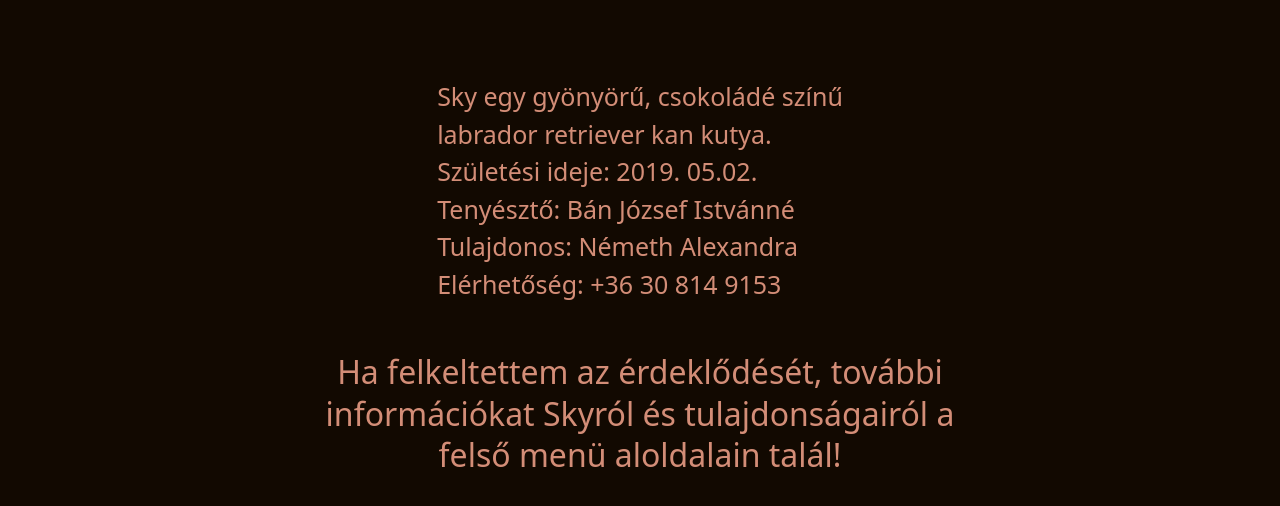
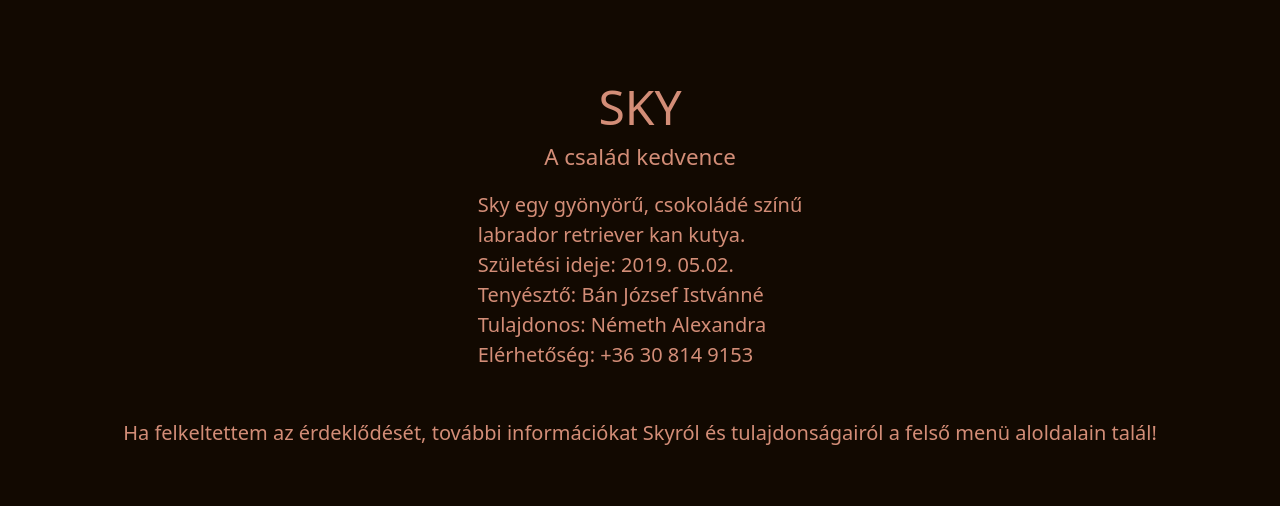
Before and after one commit to nemethbeni/Projekt1-Sky, a plain HTML site: page index.html in a window 1280 px wide. Shown: the part 658-1164 px from the top of the page. Before the commit the page ends 1134 px from the top, so only its background shows below. Drawn offline with nearby package versions, Linux system fonts and the light colour scheme.

Commit message:
orai 09. 29.

```diff
--- a/index.html
+++ b/index.html
@@ -4,7 +4,6 @@
     <meta charset="UTF-8">
     <meta name="viewport" content="width=device-width, initial-scale=1.0">
     <link href="https://cdn.jsdelivr.net/npm/bootstrap@5.3.8/dist/css/bootstrap.min.css" rel="stylesheet" integrity="sha384-sRIl4kxILFvY47J16cr9ZwB07vP4J8+LH7qKQnuqkuIAvNWLzeN8tE5YBujZqJLB" crossorigin="anonymous">
-
     <link rel="stylesheet" href="./style.css">
     <link rel="stylesheet" href="./nav.css">
     <title>Sky</title>
@@ -41,7 +40,10 @@
   </nav>
     <header>
     </header>
-    <div id="leiras">
+    <div class="container">
+      <h1>SKY</h1>
+    <h6>A család kedvence</h6>
+    <div class="leiras">
         <p>
             Sky egy gyönyörű, csokoládé színű <br>labrador retriever kan kutya.<br>
             Születési ideje: 2019. 05.02.<br>
@@ -50,9 +52,9 @@
             Elérhetőség: +36 30 814 9153
         </p>
     </div>
-    <h2>
-      Ha felkeltettem az érdeklődését, további információkat Skyról és tulajdonságairól a felső menü aloldalain talál!
-    </h2>
+    <div class="leiras felhivas">Ha felkeltettem az érdeklődését, további információkat Skyról és tulajdonságairól a felső menü aloldalain talál!</div>
+    </div>
+
 
 
     <script src="https://cdn.jsdelivr.net/npm/bootstrap@5.3.0/dist/js/bootstrap.bundle.min.js"></script>
--- a/style.css
+++ b/style.css
@@ -36,39 +36,32 @@ header {
     margin-bottom: 80px;
 }
 
-#cím {
-    background-color: azure;
-    opacity: 0.8;
-    width: 500px;
-    height: 90px;
-    border-radius: 10px;
+h1, h6 {
+    text-align: center;
+
+    /* font-family: 'Courier New', Courier, monospace;
+    font-weight: bold; */
+}
+
+h1 {
+    font-size: 3rem;
+}
+
+h6 {
+    font-size: 1.4rem;
+    margin-bottom: 1.2rem;
+}
+
+.leiras {
     display: flex;
     justify-content: center;
     align-items: center;
-}
-h1 {
-    font-size: 40px;
-    font-family: 'Courier New', Courier, monospace;
-    font-weight: bold;
+    font-size: 1.25rem;
 }
 
-
-#leiras {
-    display: flex;
-    justify-content: center;
-    align-items: center;
-    font-size: 25px;
-}
-
-h2 {
-    color: #d38d77;
+.felhivas {
+    margin: 2rem 0 4rem 0;
     text-align: center;
-    font-weight: 500;
-    margin: 32px auto 0 auto;
-    max-width: 700px;
-    font-size: 2rem;
-    line-height: 1.3;
-    word-break: break-word;
 }
 
 /* Mobil nézetben sortörés: */
```
Also changed, not shown: sky.html (+4 -1 lines), sky.css (line endings or trailing spaces).
